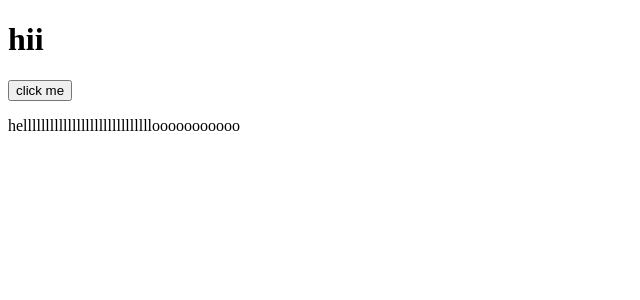
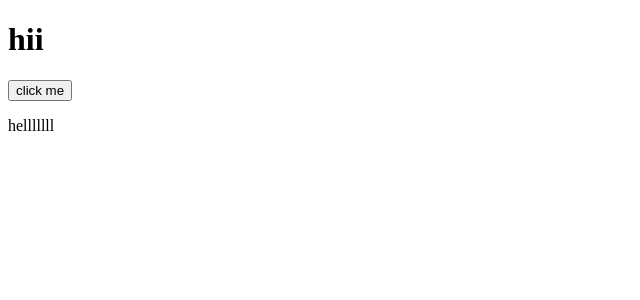
Before and after one commit to jithiee/learn-git, a React (Vite) app: page / in a window 1280 px wide. Shown: the top 300 px of the page, without its empty margins (0-640 px from the left). Built offline with nearby package versions, Linux system fonts and the light colour scheme.

Commit message:
upadted th p

```diff
--- a/src/App.jsx
+++ b/src/App.jsx
@@ -8,7 +8,7 @@ function App() {
     <>
       <h1> hii</h1>
       <button> click me </button>
-      <p>helllllllllllllllllllllllllllllooooooooooo</p>
+      <p>helllllll</p>
     </>
   )
 }
```
